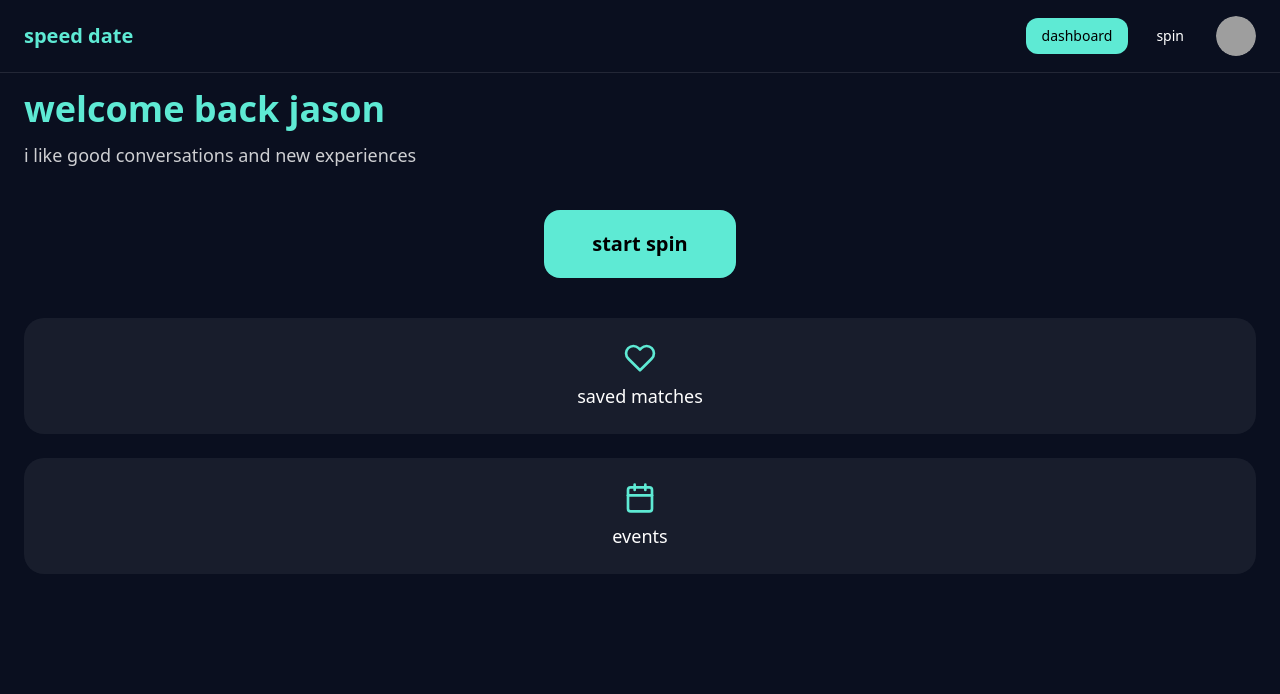
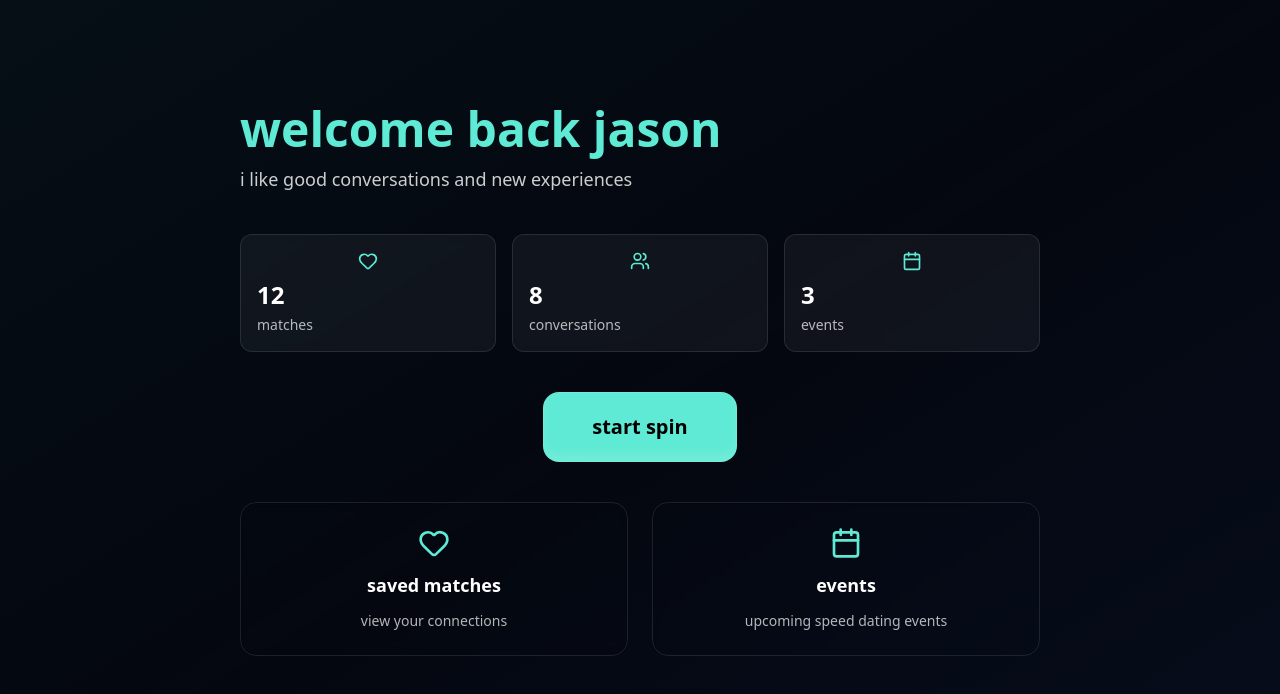
Before and after one commit to edward3099/speed, a Next.js app: page /dashboard in a window 1280 px wide. Shown: the top 694 px of the page. Built offline with nearby package versions, Linux system fonts and the light colour scheme; grey boxes are pictures that could not be loaded.

Commit message:
Refactor dashboard UI with new components and animations
Co-authored-by: c6tsnfx68d <c6tsnfx68d@privaterelay.appleid.com>

```diff
--- a/src/app/dashboard/page.tsx
+++ b/src/app/dashboard/page.tsx
@@ -1,87 +1,157 @@
 "use client"
 
 import { useState } from "react"
-
-import { FiHeart, FiCalendar } from "react-icons/fi"
+import { useRouter } from "next/navigation"
+import { Heart, Calendar, Users } from "lucide-react"
+import { motion } from "framer-motion"
+import { DashboardCard } from "@/components/ui/dashboard-card"
+import { PrimaryButton } from "@/components/ui/primary-button"
+import { Modal } from "@/components/ui/modal"
+import { StatsCard } from "@/components/ui/stats-card"
+import { TextReveal } from "@/components/magicui/text-reveal"
 
 export default function dashboard() {
+  const router = useRouter()
   const name = "jason"
-
   const bio = "i like good conversations and new experiences"
 
   const [showMatches, setShowMatches] = useState(false)
-
   const [showEvents, setShowEvents] = useState(false)
 
+  // Mock stats data
+  const stats = [
+    { label: "matches", value: "12", icon: <Heart className="w-5 h-5" /> },
+    { label: "conversations", value: "8", icon: <Users className="w-5 h-5" /> },
+    { label: "events", value: "3", icon: <Calendar className="w-5 h-5" /> },
+  ]
+
   return (
-    <div className="min-h-screen w-full bg-[#0a0f1f] text-white">
-      <div className="px-6 fade-in pt-4">
-        <div className="mb-10">
-          <h2 className="text-4xl font-extrabold text-teal-300 mb-3">
-            welcome back {name}
+    <div className="min-h-screen w-full bg-[#050810] text-white">
+      {/* Background gradient */}
+      <div className="fixed inset-0 bg-[#050810] pointer-events-none" />
+      <div className="fixed inset-0 bg-gradient-to-br from-teal-900/10 via-transparent to-blue-900/10 pointer-events-none" />
+
+      <div className="relative z-10 px-6 md:px-12 py-8 max-w-4xl mx-auto">
+        {/* Header Section */}
+        <motion.div
+          className="mb-10"
+          initial={{ opacity: 0, y: -20 }}
+          animate={{ opacity: 1, y: 0 }}
+          transition={{ duration: 0.6, ease: [0.22, 1, 0.36, 1] }}
+        >
+          <h2 className="text-4xl md:text-5xl font-extrabold text-teal-300 mb-3">
+            <TextReveal text={`welcome back ${name}`} />
           </h2>
-          <p className="text-lg opacity-80 leading-relaxed">
+          <p className="text-lg opacity-80 leading-relaxed max-w-2xl">
             {bio}
           </p>
-        </div>
+        </motion.div>
 
-        <div className="flex justify-center mb-10">
-          <button className="bg-teal-300 text-black px-12 py-5 rounded-2xl text-xl font-semibold active:scale-95 transition">
+        {/* Stats Grid */}
+        <motion.div
+          className="grid grid-cols-3 gap-4 mb-10"
+          initial={{ opacity: 0 }}
+          animate={{ opacity: 1 }}
+          transition={{ delay: 0.2 }}
+        >
+          {stats.map((stat, index) => (
+            <StatsCard
+              key={stat.label}
+              label={stat.label}
+              value={stat.value}
+              icon={stat.icon}
+              delay={index * 0.1}
+            />
+          ))}
+        </motion.div>
+
+        {/* Primary CTA */}
+        <motion.div
+          className="flex justify-center mb-10"
+          initial={{ opacity: 0, scale: 0.9 }}
+          animate={{ opacity: 1, scale: 1 }}
+          transition={{ delay: 0.3, type: "spring", stiffness: 200 }}
+        >
+          <PrimaryButton
+            onClick={() => router.push("/spin")}
+            size="md"
+            variant="primary"
+          >
             start spin
-          </button>
-        </div>
+          </PrimaryButton>
+        </motion.div>
 
-        <div className="flex flex-col gap-6">
-          <button
-            className="hero-card"
+        {/* Dashboard Cards Grid */}
+        <motion.div
+          className="grid grid-cols-1 md:grid-cols-2 gap-6"
+          initial={{ opacity: 0 }}
+          animate={{ opacity: 1 }}
+          transition={{ delay: 0.4 }}
+        >
+          <DashboardCard
             onClick={() => setShowMatches(true)}
+            delay={0.5}
+            icon={<Heart className="w-8 h-8 text-teal-300" />}
+            title="saved matches"
           >
-            <FiHeart size={32} className="text-teal-300" />
-            <span className="text-lg font-medium mt-2">saved matches</span>
-          </button>
+            <p className="text-sm opacity-70 text-center">
+              view your connections
+            </p>
+          </DashboardCard>
 
-          <button
-            className="hero-card"
+          <DashboardCard
             onClick={() => setShowEvents(true)}
+            delay={0.6}
+            icon={<Calendar className="w-8 h-8 text-teal-300" />}
+            title="events"
           >
-            <FiCalendar size={32} className="text-teal-300" />
-            <span className="text-lg font-medium mt-2">events</span>
-          </button>
-
-        </div>
-
+            <p className="text-sm opacity-70 text-center">
+              upcoming speed dating events
+            </p>
+          </DashboardCard>
+        </motion.div>
       </div>
 
-      {showMatches && (
-        <div className="fixed inset-0 bg-black bg-opacity-50 backdrop-blur-sm flex justify-center items-center z-30 fade-in">
-          <div className="bg-white bg-opacity-10 backdrop-blur-xl p-8 rounded-3xl max-w-md w-full flex flex-col gap-4">
-            <h2 className="text-2xl font-bold text-teal-300 text-center">saved matches</h2>
-            <p className="opacity-80 text-center">no matches yet</p>
-            <button
-              className="text-teal-300 mt-4 text-center"
-              onClick={() => setShowMatches(false)}
-            >
-              close
-            </button>
+      {/* Modals */}
+      <Modal
+        isOpen={showMatches}
+        onClose={() => setShowMatches(false)}
+        title="saved matches"
+      >
+        <div className="flex flex-col items-center gap-4">
+          <div className="w-20 h-20 rounded-full bg-white/5 flex items-center justify-center mb-4">
+            <Heart className="w-10 h-10 text-teal-300" />
           </div>
+          <p className="opacity-80 text-center mb-6">
+            no matches yet. start spinning to find connections!
+          </p>
+          <PrimaryButton
+            onClick={() => {
+              setShowMatches(false)
+              router.push("/spin")
+            }}
+            size="sm"
+            variant="primary"
+          >
+            start spinning
+          </PrimaryButton>
         </div>
-      )}
+      </Modal>
 
-      {showEvents && (
-        <div className="fixed inset-0 bg-black bg-opacity-50 backdrop-blur-sm flex justify-center items-center z-30 fade-in">
-          <div className="bg-white bg-opacity-10 backdrop-blur-xl p-8 rounded-3xl max-w-md w-full flex flex-col gap-4">
-            <h2 className="text-2xl font-bold text-teal-300 text-center">events</h2>
-            <p className="opacity-80 text-center">no events available</p>
-            <button
-              className="text-teal-300 mt-4 text-center"
-              onClick={() => setShowEvents(false)}
-            >
-              close
-            </button>
+      <Modal
+        isOpen={showEvents}
+        onClose={() => setShowEvents(false)}
+        title="events"
+      >
+        <div className="flex flex-col items-center gap-4">
+          <div className="w-20 h-20 rounded-full bg-white/5 flex items-center justify-center mb-4">
+            <Calendar className="w-10 h-10 text-teal-300" />
           </div>
+          <p className="opacity-80 text-center mb-6">
+            no events available at the moment. check back soon!
+          </p>
         </div>
-      )}
-
+      </Modal>
     </div>
   )
 }
--- /dev/null
+++ b/src/components/ui/dashboard-card.tsx
@@ -0,0 +1,81 @@
+"use client"
+
+import { motion } from "framer-motion"
+import { ReactNode } from "react"
+import { cn } from "@/lib/utils"
+
+interface DashboardCardProps {
+  children: ReactNode
+  onClick?: () => void
+  className?: string
+  delay?: number
+  icon?: ReactNode
+  title?: string
+}
+
+export function DashboardCard({
+  children,
+  onClick,
+  className,
+  delay = 0,
+  icon,
+  title,
+}: DashboardCardProps) {
+  return (
+    <motion.button
+      className={cn(
+        "relative group w-full p-6 rounded-2xl bg-white bg-opacity-5 backdrop-blur-sm",
+        "border border-white/10 hover:border-teal-300/50",
+        "transition-all duration-300",
+        "flex flex-col items-center justify-center gap-3",
+        "hover:bg-opacity-10",
+        className
+      )}
+      onClick={onClick}
+      initial={{ opacity: 0, y: 20 }}
+      animate={{ opacity: 1, y: 0 }}
+      transition={{
+        duration: 0.5,
+        delay,
+        ease: [0.22, 1, 0.36, 1],
+      }}
+      whileHover={{
+        scale: 1.02,
+        y: -4,
+      }}
+      whileTap={{
+        scale: 0.98,
+      }}
+    >
+      {/* Glow effect on hover */}
+      <motion.div
+        className="absolute inset-0 rounded-2xl opacity-0 group-hover:opacity-100 transition-opacity duration-300 pointer-events-none"
+        style={{
+          background: "radial-gradient(circle at center, rgba(94, 234, 212, 0.15) 0%, transparent 70%)",
+          filter: "blur(20px)",
+        }}
+      />
+
+      {/* Icon */}
+      {icon && (
+        <motion.div
+          className="relative z-10"
+          whileHover={{ scale: 1.1, rotate: 5 }}
+          transition={{ type: "spring", stiffness: 300, damping: 15 }}
+        >
+          {icon}
+        </motion.div>
+      )}
+
+      {/* Title */}
+      {title && (
+        <span className="relative z-10 text-lg font-semibold text-white group-hover:text-teal-300 transition-colors">
+          {title}
+        </span>
+      )}
+
+      {/* Content */}
+      <div className="relative z-10 w-full">{children}</div>
+    </motion.button>
+  )
+}
--- /dev/null
+++ b/src/components/ui/modal.tsx
@@ -0,0 +1,83 @@
+"use client"
+
+import { motion, AnimatePresence } from "framer-motion"
+import { ReactNode } from "react"
+import { X } from "lucide-react"
+import { cn } from "@/lib/utils"
+
+interface ModalProps {
+  isOpen: boolean
+  onClose: () => void
+  title?: string
+  children: ReactNode
+  className?: string
+}
+
+export function Modal({ isOpen, onClose, title, children, className }: ModalProps) {
+  return (
+    <AnimatePresence>
+      {isOpen && (
+        <>
+          {/* Backdrop */}
+          <motion.div
+            className="fixed inset-0 bg-black/60 backdrop-blur-sm z-40"
+            initial={{ opacity: 0 }}
+            animate={{ opacity: 1 }}
+            exit={{ opacity: 0 }}
+            onClick={onClose}
+          />
+
+          {/* Modal */}
+          <div className="fixed inset-0 z-50 flex items-center justify-center p-4 pointer-events-none">
+            <motion.div
+              className={cn(
+                "relative bg-white/10 backdrop-blur-xl rounded-3xl p-8 max-w-md w-full",
+                "border border-white/10 shadow-2xl",
+                "pointer-events-auto",
+                className
+              )}
+              initial={{ opacity: 0, scale: 0.9, y: 20 }}
+              animate={{ opacity: 1, scale: 1, y: 0 }}
+              exit={{ opacity: 0, scale: 0.9, y: 20 }}
+              transition={{
+                type: "spring",
+                stiffness: 300,
+                damping: 30,
+              }}
+              onClick={(e) => e.stopPropagation()}
+            >
+              {/* Close button */}
+              <button
+                onClick={onClose}
+                className="absolute top-4 right-4 p-2 rounded-lg bg-white/5 hover:bg-white/10 transition-colors group"
+              >
+                <X className="w-4 h-4 text-white group-hover:text-teal-300 transition-colors" />
+              </button>
+
+              {/* Title */}
+              {title && (
+                <motion.h2
+                  className="text-2xl font-bold text-teal-300 text-center mb-6"
+                  initial={{ opacity: 0, y: -10 }}
+                  animate={{ opacity: 1, y: 0 }}
+                  transition={{ delay: 0.1 }}
+                >
+                  {title}
+                </motion.h2>
+              )}
+
+              {/* Content */}
+              <motion.div
+                initial={{ opacity: 0 }}
+                animate={{ opacity: 1 }}
+                transition={{ delay: 0.2 }}
+              >
+                {children}
+              </motion.div>
+            </motion.div>
+          </div>
+        </>
+      )}
+    </AnimatePresence>
+  )
+}
--- /dev/null
+++ b/src/components/ui/primary-button.tsx
@@ -0,0 +1,69 @@
+"use client"
+
+import { motion } from "framer-motion"
+import { ReactNode } from "react"
+import { cn } from "@/lib/utils"
+import { ShimmerButton } from "@/components/magicui/shimmer-button"
+
+interface PrimaryButtonProps {
+  children: ReactNode
+  onClick?: () => void
+  className?: string
+  size?: "sm" | "md" | "lg"
+  variant?: "primary" | "secondary"
+}
+
+export function PrimaryButton({
+  children,
+  onClick,
+  className,
+  size = "md",
+  variant = "primary",
+}: PrimaryButtonProps) {
+  const sizeClasses = {
+    sm: "px-6 py-2.5 text-sm",
+    md: "px-12 py-5 text-xl",
+    lg: "px-16 py-6 text-2xl",
+  }
+
+  if (variant === "primary") {
+    return (
+      <motion.div
+        whileHover={{ scale: 1.05 }}
+        whileTap={{ scale: 0.95 }}
+        transition={{ type: "spring", stiffness: 300, damping: 20 }}
+      >
+        <ShimmerButton
+          onClick={onClick}
+          className={cn(
+            sizeClasses[size],
+            "rounded-2xl font-semibold bg-teal-300 text-black hover:bg-teal-300 hover:text-black",
+            className
+          )}
+          shimmerColor="#ffffff"
+          background="rgba(94, 234, 212, 1)"
+        >
+          {children}
+        </ShimmerButton>
+      </motion.div>
+    )
+  }
+
+  return (
+    <motion.button
+      onClick={onClick}
+      className={cn(
+        sizeClasses[size],
+        "rounded-2xl font-semibold bg-white bg-opacity-10 text-white",
+        "hover:bg-opacity-20 transition-all duration-300",
+        "border border-white/10 hover:border-teal-300/50",
+        className
+      )}
+      whileHover={{ scale: 1.05, y: -2 }}
+      whileTap={{ scale: 0.95 }}
+      transition={{ type: "spring", stiffness: 300, damping: 20 }}
+    >
+      {children}
+    </motion.button>
+  )
+}
--- /dev/null
+++ b/src/components/ui/stats-card.tsx
@@ -0,0 +1,50 @@
+"use client"
+
+import { motion } from "framer-motion"
+import { ReactNode } from "react"
+import { cn } from "@/lib/utils"
+
+interface StatsCardProps {
+  label: string
+  value: string | number
+  icon?: ReactNode
+  delay?: number
+  className?: string
+}
+
+export function StatsCard({
+  label,
+  value,
+  icon,
+  delay = 0,
+  className,
+}: StatsCardProps) {
+  return (
+    <motion.div
+      className={cn(
+        "p-4 rounded-xl bg-white/5 backdrop-blur-sm border border-white/10",
+        "hover:border-teal-300/50 hover:bg-white/10 transition-all duration-300",
+        className
+      )}
+      initial={{ opacity: 0, scale: 0.9 }}
+      animate={{ opacity: 1, scale: 1 }}
+      transition={{
+        duration: 0.4,
+        delay,
+        ease: [0.22, 1, 0.36, 1],
+      }}
+      whileHover={{
+        scale: 1.05,
+        y: -4,
+      }}
+    >
+      {icon && (
+        <div className="text-teal-300 mb-2 flex items-center justify-center">
+          {icon}
+        </div>
+      )}
+      <div className="text-2xl font-bold text-white mb-1">{value}</div>
+      <div className="text-sm opacity-70 text-white">{label}</div>
+    </motion.div>
+  )
+}
```
